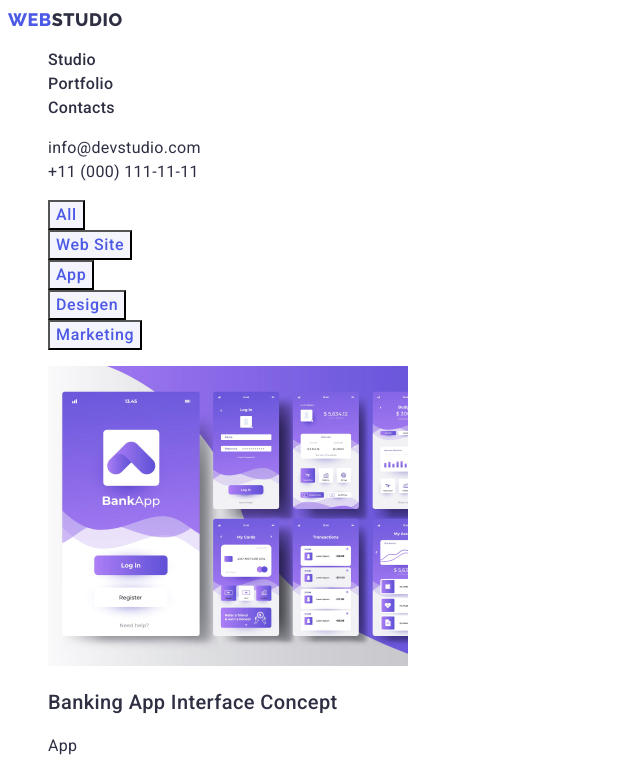
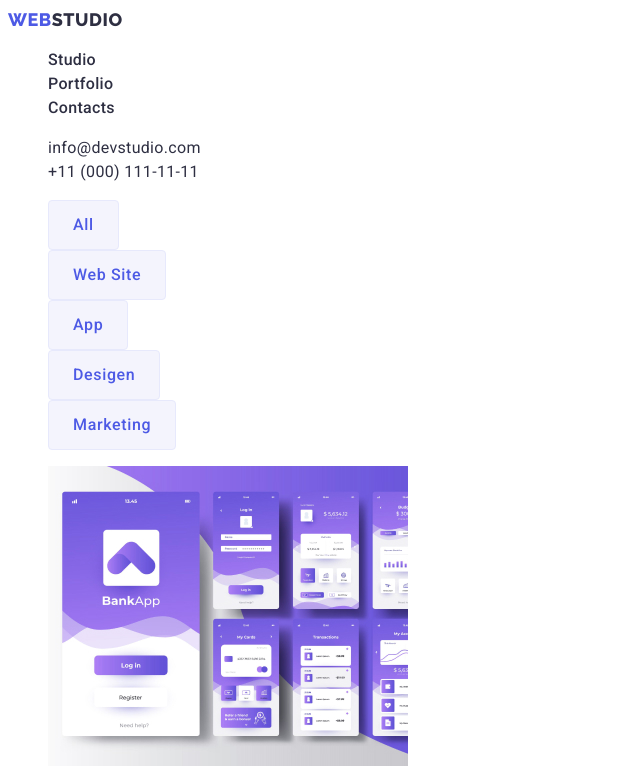
Before and after one commit to Bliznech/goit-markup-hw-02, a plain HTML site: page portfolio.html in a window 1280 px wide. Shown: the top 771 px of the page, without its empty margins (0-640 px from the left). Drawn offline with Linux system fonts and the light colour scheme.

Commit message:
home-work2

```diff
--- a/css/stail.css
+++ b/css/stail.css
@@ -126,16 +126,20 @@ h2 {
   letter-spacing: 0.04em;
 }
 
+
 .button-portfolio {
   cursor: pointer;
   background: var(--footer-logo-color);
+  border: 1px solid var(--footer-textcolor);
   font-family: var(--all-text);
   font-weight: 500;
   font-size: 16px;
   line-height: 1.5;
+  padding: 12px 24px;
   display: flex;
   align-items: center;
   text-align: center;
+  border-radius: 4px;
   letter-spacing: 0.04em;
   color: var(--logo-text-color);
 }
```
